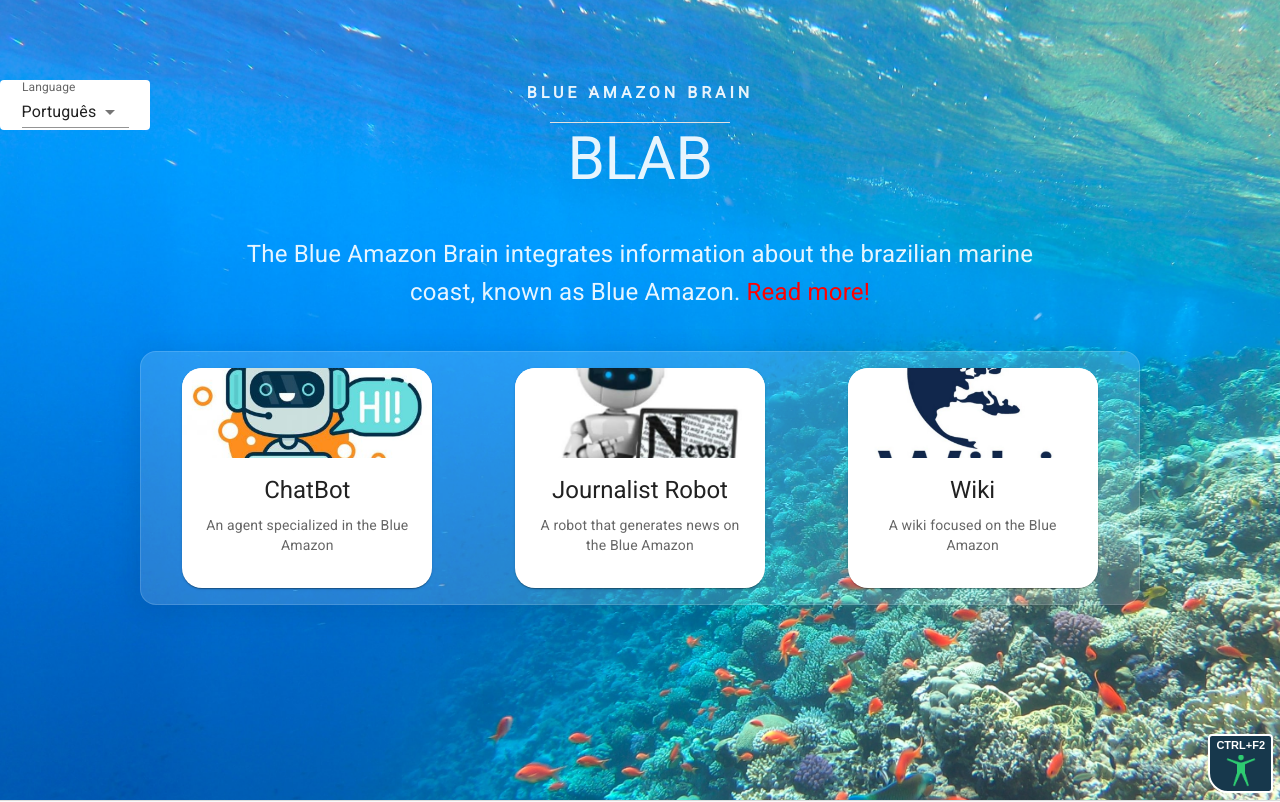
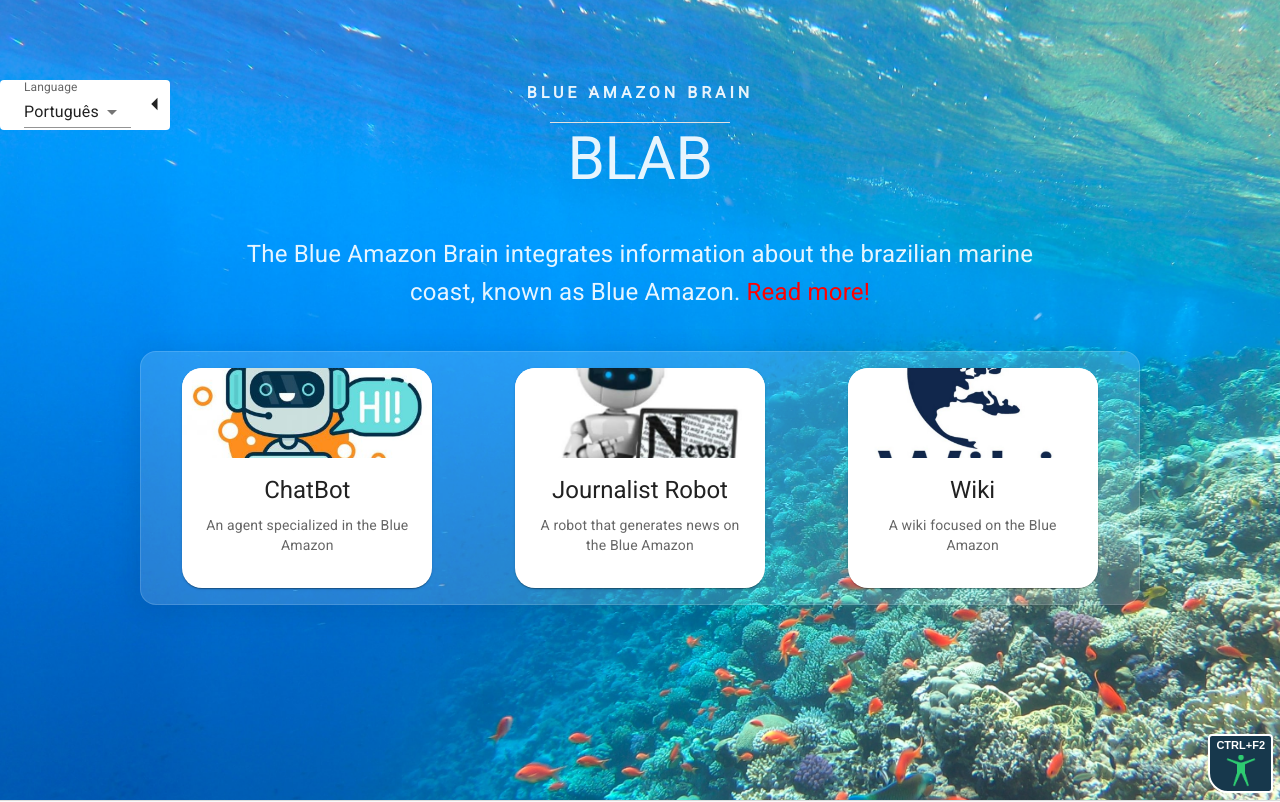
Before and after one commit to C4AI/blab-frontend, a React (Create React App) app: page / in a window 1280 px wide. Shown: the top 802 px of the page. Built offline with nearby package versions, Linux system fonts and the light colour scheme; what axios-retry would draw is missing.

Commit message:
Initial implementation of LanguageSwitch with collapse button

```diff
--- a/src/components/LanguageSwitch/index.js
+++ b/src/components/LanguageSwitch/index.js
@@ -1,6 +1,7 @@
-import React from "react";
+import { React, useState } from "react";
 import i18n from "i18next";
-import { Box, InputLabel, FormControl, NativeSelect } from '@mui/material';
+import { Grid, InputLabel, FormControl, NativeSelect, Collapse, CardActionArea } from '@mui/material';
+import { ArrowLeft, ArrowRight } from '@mui/icons-material';
 import { Trans } from "react-i18next";
 
 /**
@@ -14,14 +15,25 @@ function LanguageSwitch() {
         i18n.changeLanguage(language);
         return;
     }
+    const [checked, setChecked] = useState(true);
+
+    const handleChange = () => {
+        setChecked((prev) => !prev);
+        console.log(checked)
+    };
+
+    const endev = () => {
+        console.log('end event')
+    }
 
     return (
-        <Box
+        <Collapse in={checked} addEndListener={endev}>
+            <Grid container
                 sx={{
                     zIndex: "tooltip",
                     position: "fixed",
-                width: 150,
-                height: 50,
+                    width: "170px",
+                    height: "50px",
                     left: 0,
                     top: {
                         xs: "85vh",
@@ -29,8 +41,12 @@ function LanguageSwitch() {
                     },
                     backgroundColor: "white",
                     borderRadius: 1
-            }}>
-            <FormControl>
+                }}
+                styles={{}}
+                >
+                <Grid item sx={{width:"15px"}}/>
+                <Grid item sx={{width:"125px"}}>
+                    <FormControl >
                         <InputLabel variant="standard" htmlFor="uncontrolled-native">
                             <Trans i18nKey="languageSwitch">Language</Trans>
                         </InputLabel>
@@ -46,7 +62,18 @@ function LanguageSwitch() {
                             <option value="en">English</option>
                         </NativeSelect>
                     </FormControl>
-        </Box>
+                </Grid>
+                <Grid item sx={{width:"30px"}}>
+                    <CardActionArea onClick={handleChange} sx={{width:"100%", height:"100%"}}>
+                        {checked ?
+                            <ArrowLeft sx={{ fontSize: 30 }}/>
+                            :
+                            <ArrowRight sx={{ fontSize: 30 }}/>}
+                    </CardActionArea>
+                </Grid>
+            </Grid>
+        </Collapse>
+
     )
 }
 
```
Lines whose indentation alone changed are shown as unchanged.
